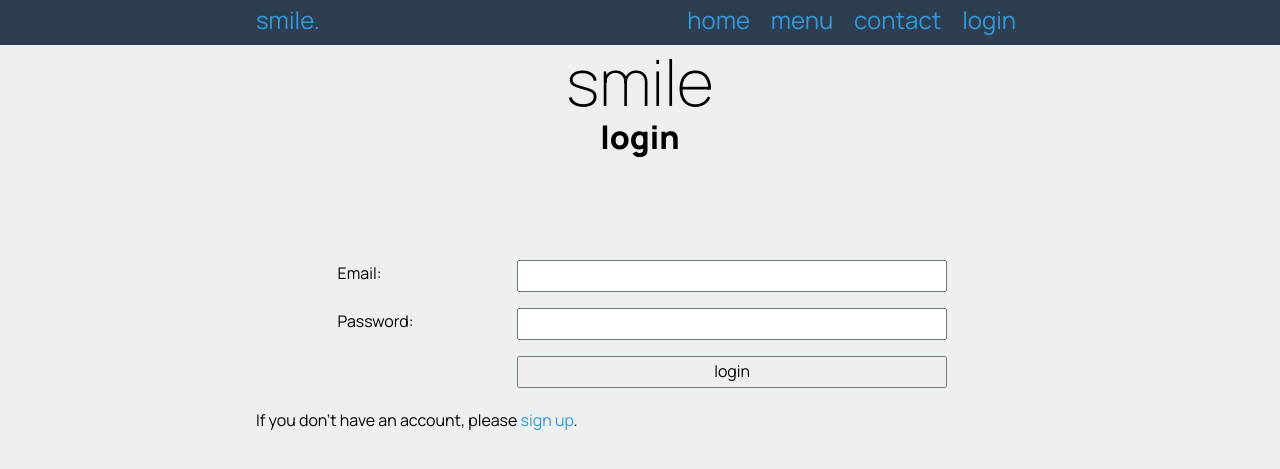
After one commit to talkingdimwit/13DTS-Cafe_website, a Flask app: page /login in a window 1280 px wide. The commit adds this page. Shown: the top 469 px of the page. Run offline with Flask 2, Linux system fonts and the light colour scheme.

Commit message:
added login page 5 mins in 5th video.

```diff
--- a/app.py
+++ b/app.py
@@ -42,4 +42,8 @@ def render_menu_page(cat_id):  # put application's code here
 def render_contact_page():  # put application's code here
     return render_template('contact.html')
 
+@app.route('/login', methods=['POST', 'GET'])
+def render_login_page():  # put application's code here
+    return render_template('login.html')
+
 app.run(host='0.0.0.0', debug=True)
--- a/templates/base.html
+++ b/templates/base.html
@@ -18,6 +18,7 @@
             <a href="/">home</a>
             <a href="/menu/1">menu</a>
             <a href="/contact">contact</a>
+            <a href="/login">login</a>
         </div>
     </div>
 </nav>
--- /dev/null
+++ b/templates/login.html
@@ -0,0 +1,21 @@
+{% extends "base.html" %}
+
+{% block pageheading %}login{% endblock %}
+
+{% block main %}
+    <form class="myform" method="POST">
+        <div class="form-group">
+            <div class="form-label">Email:</div>
+            <div class="form-element"><input type="email" name="email" id="email" required></div>
+        </div>
+        <div class="form-group">
+            <div class="form-label">Password:</div>
+            <div class="form-element"><input type="password" name="password" id="password" required></div>
+        </div>
+        <div class="form-group">
+            <div class="form-label"></div>
+            <div class="form-element"><input type="submit" value="login"></div>
+        </div>
+    </form>
+    <p><br><br><br>If you don't have an account, please <a href="/signup">sign up</a>.</p>
+{% endblock %}
```
Also changed, not shown: smile.db.
